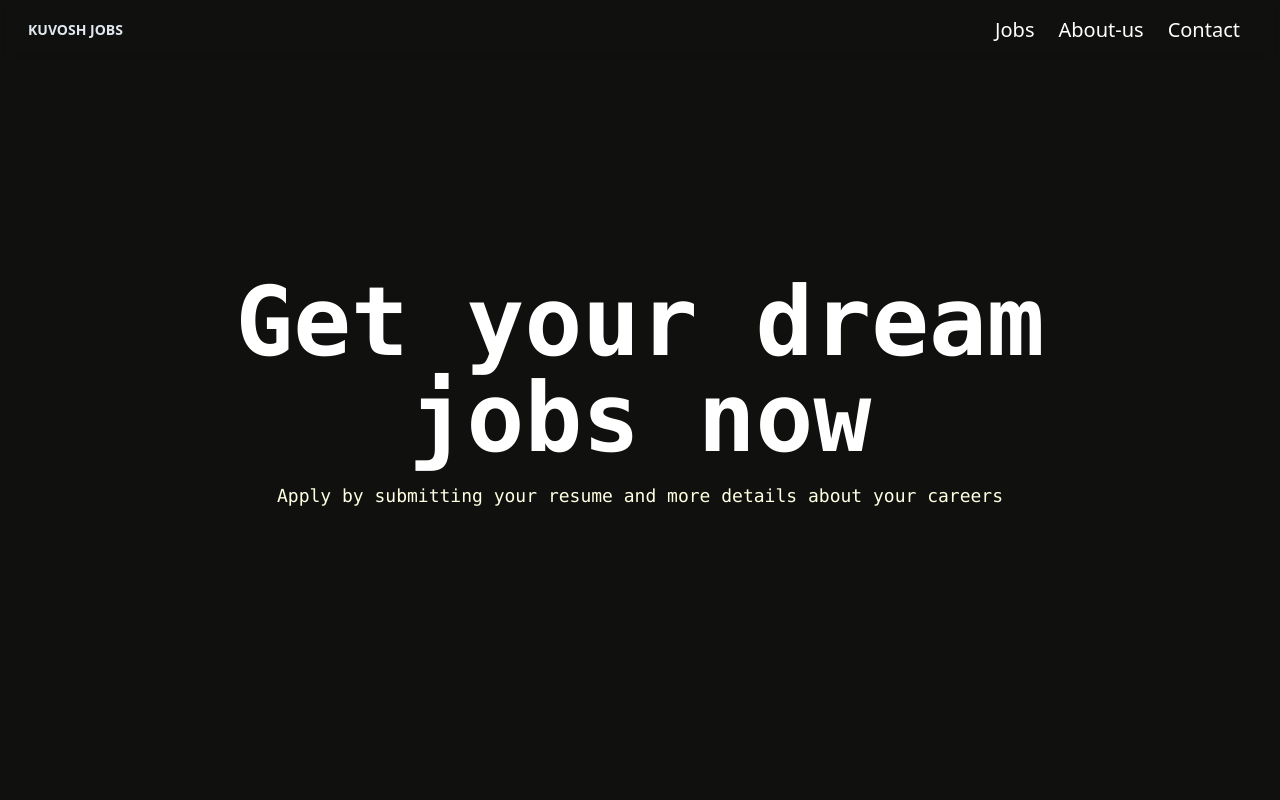
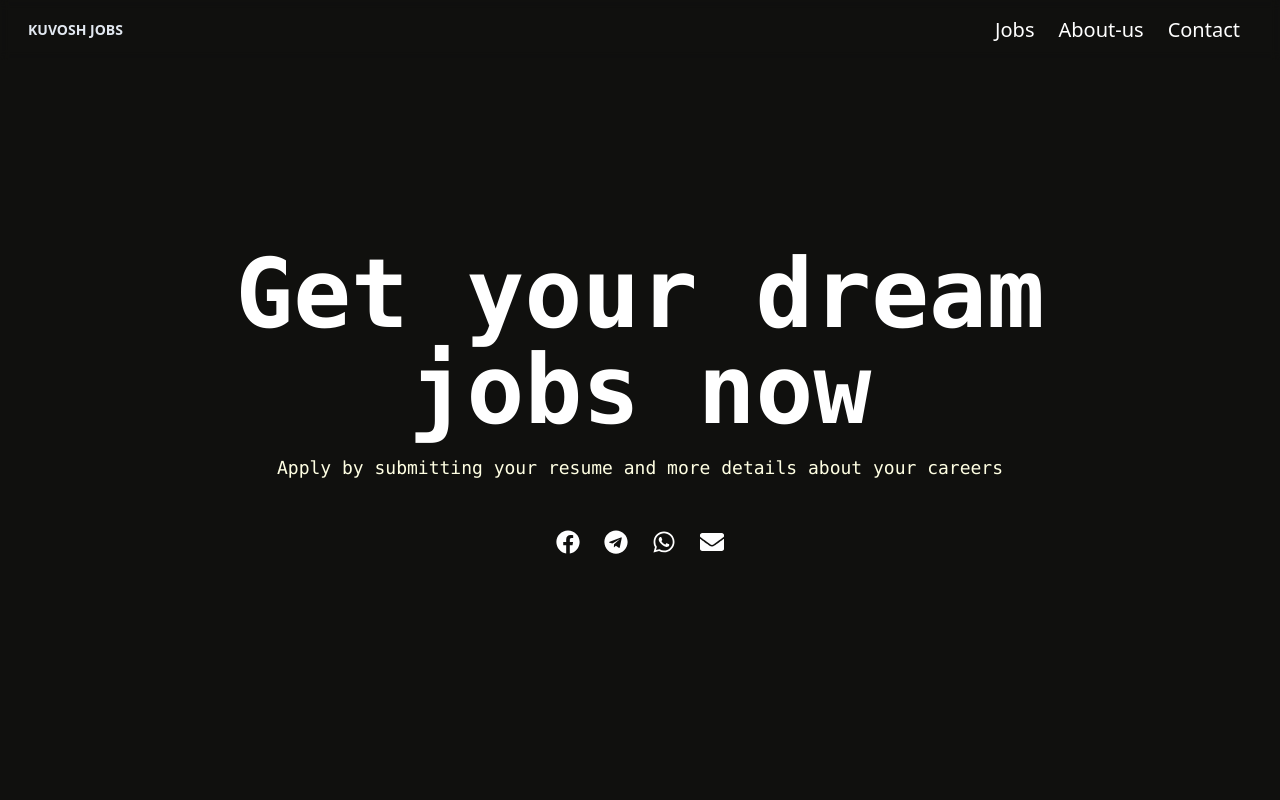
Before and after one commit to tchasinga/jobposter, a Next.js app: page / in a window 1280 px wide. Shown: the top 800 px of the page. Built offline with nearby package versions, Linux system fonts and the light colour scheme.

Commit message:
feat: add social media links to Keeper component for enhanced user engagement

```diff
--- a/app/Pages/Keeper.jsx
+++ b/app/Pages/Keeper.jsx
@@ -3,10 +3,16 @@ import React, { useState } from 'react';
 import { motion } from "framer-motion"
 import { containerVariant } from "../../app/components/ui/animation"
 import ImgOne from "../Image/ImgOne.jpeg";
-
-
+import { FaFacebook, FaTelegram, FaWhatsapp, FaEnvelope } from 'react-icons/fa';
 
 export default function Keeper() {
+  const socialLinks = [
+    { icon: <FaFacebook size={24} />, url: "https://facebook.com" },
+    { icon: <FaTelegram size={24} />, url: "https://telegram.org" },
+    { icon: <FaWhatsapp size={24} />, url: "https://whatsapp.com" },
+    { icon: <FaEnvelope size={24} />, url: "mailto:example@example.com" }
+  ];
+
   return (
     <div
       className="relative min-h-screen w-full object-fill max-w-full bg-fixed"
@@ -14,19 +20,37 @@ export default function Keeper() {
         background: `linear-gradient(rgba(16, 16, 14, 0.80)), url(${ImgOne.src}) center / cover no-repeat`,
       }}
     >
-
-
       <div className='flex flex-col items-center justify-center h-screen max-w-screen-2xl mx-auto'>
-        <motion.div className="flex flex-col items-center justify-center text-center"
-        initial="offscreen"
-        whileInView={"onscreen"}
-        variants={containerVariant()}
+        <motion.div
+          className="flex flex-col items-center justify-center text-center"
+          initial="offscreen"
+          whileInView={"onscreen"}
+          variants={containerVariant()}
         >
           <h1 className='text-8xl font-bold text-white font-mono'>
-          Get your dream<br/> jobs now
+            Get your dream<br/> jobs now
           </h1>
           <p className='text-lg font-mono py-4'>Apply by submitting your resume and more details about your careers</p>
 
+          {/* Social Media Icons */}
+          <motion.div
+            className="flex gap-6 mt-8"
+            initial={{ opacity: 0 }}
+            animate={{ opacity: 1 }}
+            transition={{ delay: 0.5, duration: 1 }}
+          >
+            {socialLinks.map((social, index) => (
+              <a
+                key={index}
+                href={social.url}
+                target="_blank"
+                rel="noopener noreferrer"
+                className="text-white hover:text-blue-400 transition-colors duration-300"
+              >
+                {social.icon}
+              </a>
+            ))}
+          </motion.div>
         </motion.div>
       </div>
     </div>
```
